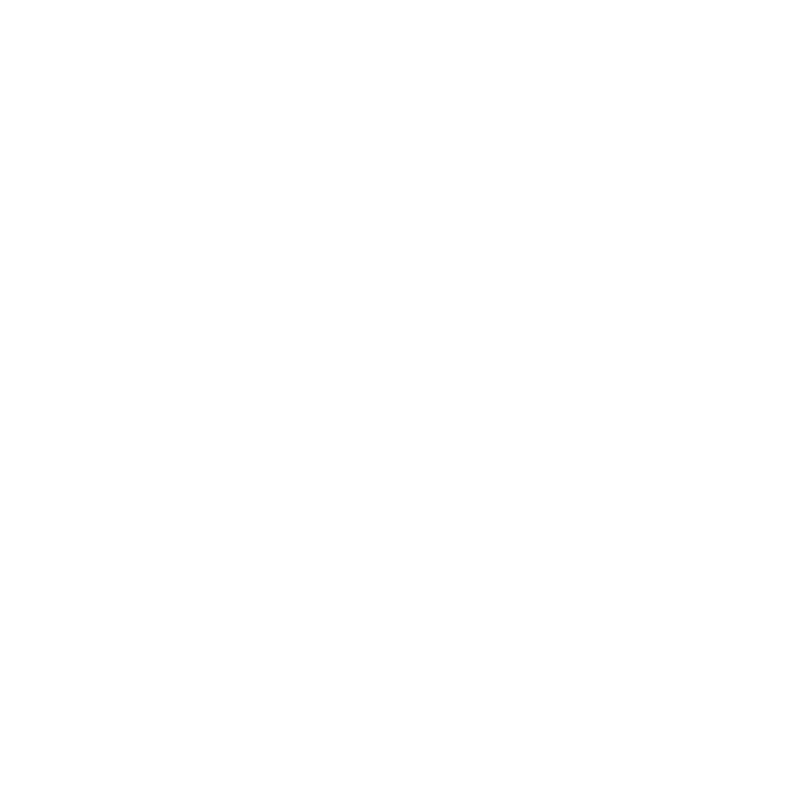
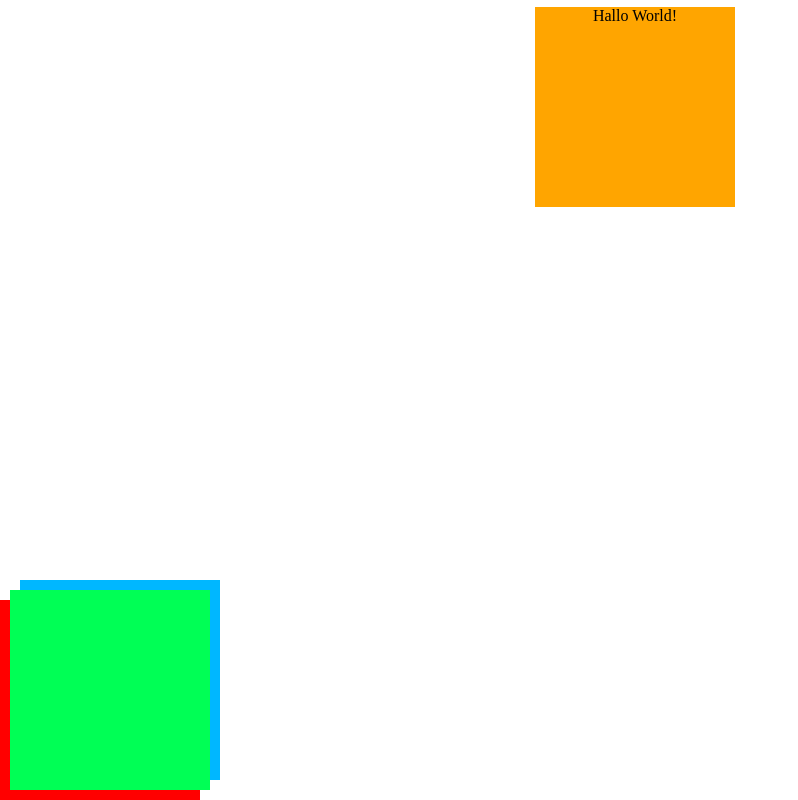
Before and after one commit to FBW41-2/1-uib-break-out-the-flow-boturdan, a plain HTML site: page index.html in a window 1280 px wide. Shown: the whole page, without its empty margins (0-798 px from the left). Drawn offline with Linux system fonts and the light colour scheme.

Commit message:
Done! :)

```diff
--- a/index.html
+++ b/index.html
@@ -4,9 +4,13 @@
     <meta charset="UTF-8">
     <meta name="viewport" content="width=device-width, initial-scale=1.0">
     <meta http-equiv="X-UA-Compatible" content="ie=edge">
-    <title>Document</title>
+    <title>Breaking the flow now!</title>
     <link rel="stylesheet" href="style.css">
 </head>
 <body>
+    <div class="halloworld">Hallo World!</div>
+    <div class="box1"></div>
+    <div class="box2"></div>
+    <div class="box3"></div>
 </body>
 </html>
--- a/style.css
+++ b/style.css
@@ -3,3 +3,41 @@ html, body {
     padding: 0;
     height: 100%;
 }
+
+.halloworld {
+    position: relative;
+    width: 200px;
+    height: 200px;
+    margin: auto;
+    top: 7px;
+    left: -5px;
+    background: orange;
+    text-align: center;
+}
+
+.box1 {
+    position: absolute;
+    width: 200px;
+    height: 200px;
+    background: red;
+    bottom: 0;
+}
+
+.box2 {
+    position: absolute;
+    width: 200px;
+    height: 200px;
+    background: rgb(0, 255, 85);
+    bottom: 10px;
+    left: 10px;
+}
+
+.box3 {
+    position: absolute;
+    width: 200px;
+    height: 200px;
+    background: rgb(0, 183, 255);
+    bottom: 20px;
+    left: 20px;
+    z-index: -1;
+}
```
